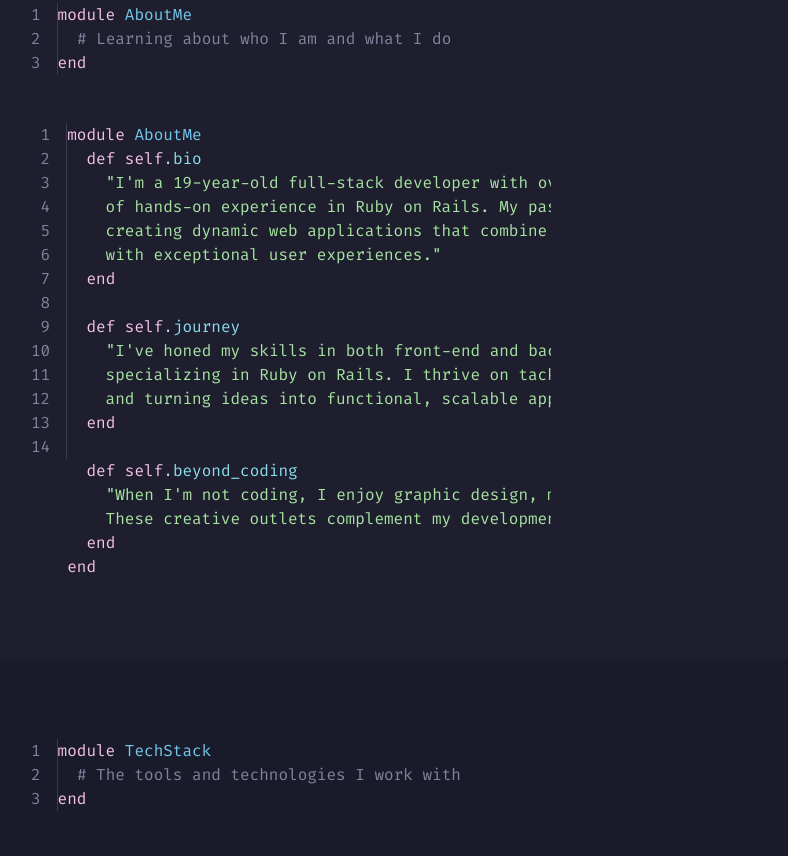
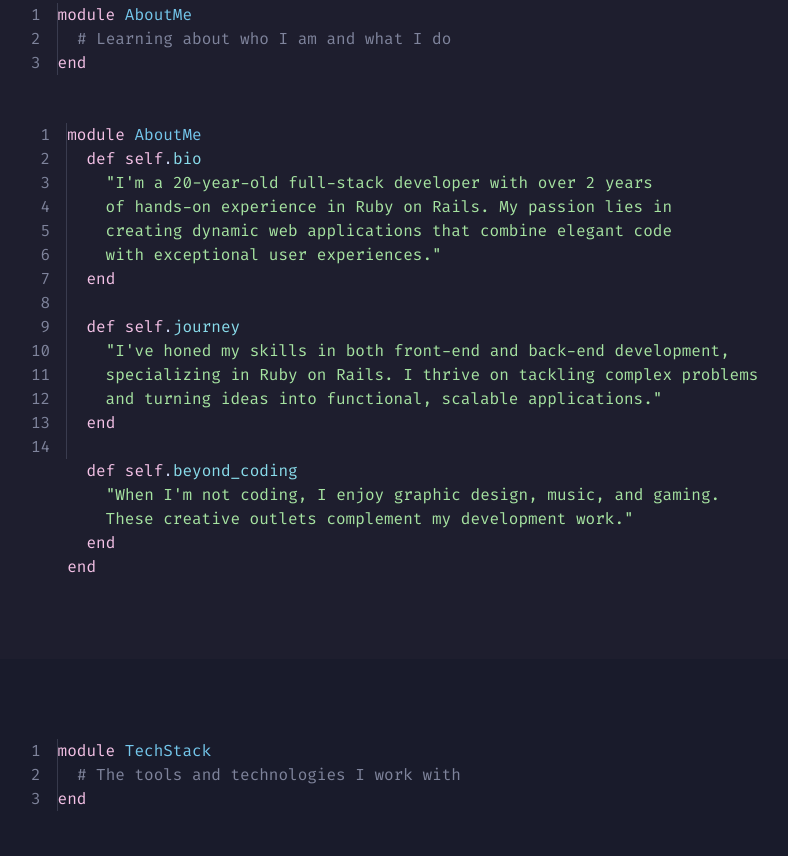
Before and after one commit to sparshalc/portfolio_site, a plain HTML site: page index.html in a window 1280 px wide. Shown: the part 877-1733 px from the top of the page, without its empty margins (65-853 px from the left). Drawn offline with nearby package versions, Linux system fonts and the light colour scheme.

Commit message:
Update age and tailwind-class

```diff
--- a/index.html
+++ b/index.html
@@ -666,7 +666,7 @@ nav.fixed:after {
         </div>
       </div>
 
-      <div class="grid grid-cols-1 md:grid-cols-2 gap-8 md:gap-12">
+      <div class="grid grid-cols-1 md:grid-cols-0 gap-8 md:gap-12">
         <div class="space-y-6">
           <div class="flex items-baseline code-container">
             <div class="line-numbers pr-4 flex-shrink-0">
@@ -688,7 +688,7 @@ nav.fixed:after {
             <div class="overflow-x-auto">
               <pre><span class="code-keyword">module</span> <span class="code-class">AboutMe</span>
   <span class="code-keyword">def self</span>.<span class="code-method">bio</span>
-    <span class="code-string">"I'm a 19-year-old full-stack developer with over 2 years
+    <span class="code-string">"I'm a 20-year-old full-stack developer with over 2 years
     of hands-on experience in Ruby on Rails. My passion lies in
     creating dynamic web applications that combine elegant code
     with exceptional user experiences."</span>
```
